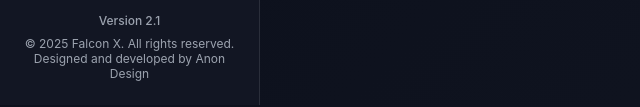
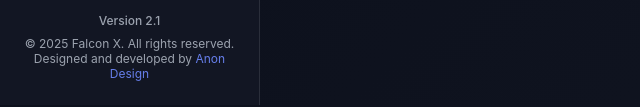
Before and after one commit to anon-site/falcon.x, a plain HTML site: page index.html in a window 1280 px wide. Shown: the part 695-802 px from the top of the page, 0-640 px from the left. Drawn offline with Linux system fonts and the light colour scheme.

Commit message:
إضافة رابط Anon Design في الحقوق

```diff
--- a/index.html
+++ b/index.html
@@ -56,7 +56,7 @@
                 <span class="menu-text">Settings</span>
             </button>
             <p class="version">Version 2.1</p>
-            <p class="copyright">© 2025 Falcon X. All rights reserved.<br>Designed and developed by Anon Design</p>
+            <p class="copyright">© 2025 Falcon X. All rights reserved.<br>Designed and developed by <a href="https://anon-site.github.io" target="_blank" style="color: #667eea; text-decoration: none;">Anon Design</a></p>
         </div>
     </nav>
 
```
